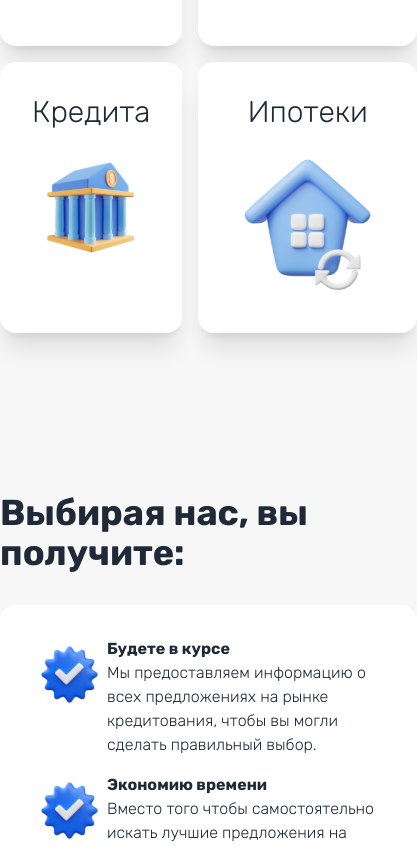
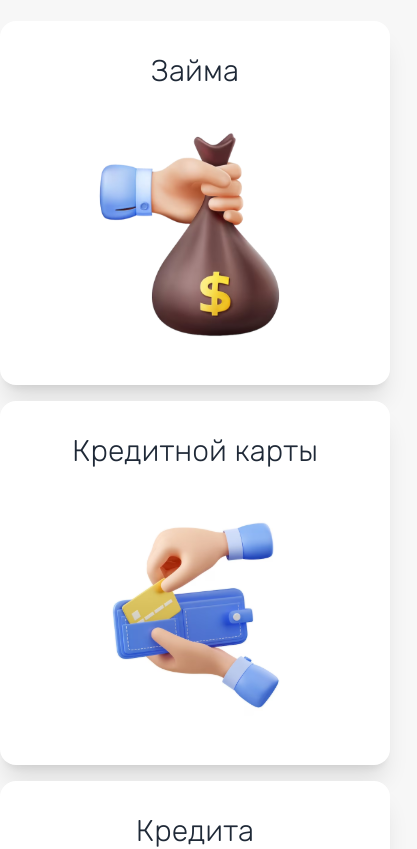
Before and after one commit to getBanki/getbanki.github.io, a Next.js app: page / in a window 390 px wide. Shown: the part 959-1808 px from the top of the page, 417 px wide, since content can reach past the window. Built offline with nearby package versions, Linux system fonts and the light colour scheme.

Commit message:
Add files via upload

```diff
--- a/components/app/pages/PageHome/OpportunityBlock/OpportunityBlock.scss
+++ b/components/app/pages/PageHome/OpportunityBlock/OpportunityBlock.scss
@@ -2,7 +2,7 @@
   &__card {
     display: grid;
     grid-template-columns: auto auto ;
-    max-width: 49rem;
-    margin-bottom: 1rem;
+    max-width: 45rem;
+    margin-bottom: 2rem;
   }
 }
--- a/components/app/pages/PageHome/OpportunityBlock/OpportunityBlock.tsx
+++ b/components/app/pages/PageHome/OpportunityBlock/OpportunityBlock.tsx
@@ -60,7 +60,7 @@ export const OpportunityBlock = observer(({nameAnchor}: IProps) => {
                                 dataAdvantages.map((data) => (
                                     <div  className='opportunity-block__card' key={nanoid()}>
                                    <div>
-                                       <Image  src={check} alt={'check'}/>
+                                       <Image  src={check} alt={'check'} height={48} width={48}/>
                                    </div>
                                         <div>
                                             <div className={rubik.className}>
--- a/components/app/pages/PageHome/PageHome.scss
+++ b/components/app/pages/PageHome/PageHome.scss
@@ -23,7 +23,10 @@
 
   &__block {
     height: 100vh;
-padding-top: 10rem;
+//padding-top: 10rem;
+  }
+  &__m{
+    margin-bottom: 10rem;
   }
 
 }
@@ -31,9 +34,7 @@ padding-top: 10rem;
 @media all and (max-width: 1023px) {
   .page-home {
 
-    &__block {
-      height: auto;
-    }
+
 
   }
 
--- a/components/app/pages/PageHome/PageHome.tsx
+++ b/components/app/pages/PageHome/PageHome.tsx
@@ -19,21 +19,22 @@ export const PageHome = observer(() => {
 
                 <Element name={'AdBlock'}>
                     <div className='page-home__block'>
+
                         <AdBlock nameAnchor={'AdBlock'}/>
                     </div>
                 </Element>
                 <Element name={'ServiceBlock'}>
-                    <div className='page-home__block'>
+                    <div className='page-home__m'>
                         <ServiceBlock nameAnchor={'ServiceBlock'}/>
                     </div>
                 </Element>
                 <Element name={'OpportunityBlock'}>
-                    <div className='page-home__block'>
+                    <div className='page-home__m'>
                         <OpportunityBlock nameAnchor={'OpportunityBlock'}/>
                     </div>
                 </Element>
                 <Element name={'PartnerBlock'}>
-                    <div className='page-home__block'>
+                    <div className='page-home__m'>
                         <PartnerBlock nameAnchor={'PartnerBlock'}/>
                     </div>
                 </Element>
--- a/components/app/pages/PageHome/ServiceBlock/ServiceBlock.scss
+++ b/components/app/pages/PageHome/ServiceBlock/ServiceBlock.scss
@@ -1,23 +1,23 @@
-.service-block{
-  &__choice{
-margin: auto 0;
+.service-block {
+  &__choice {
+    margin: auto 0;
   }
+
   &__cards {
     display: grid;
-    grid-template-columns: auto auto auto auto;
+    grid-template-columns: repeat(auto-fill, minmax(19rem, 1fr));
     gap: 1rem;
+
   }
 }
 
 @media all and (max-width: 1023px) {
-  .service-block{
+  .service-block {
 
-    &__cards {
-      grid-template-columns: auto auto ;
+
+    &__card{
+
     }
-    //&__card{
-    //  width: 12rem;
-    //}
   }
 
 }
--- a/components/app/pages/PageHome/ServiceBlock/ServiceBlock.tsx
+++ b/components/app/pages/PageHome/ServiceBlock/ServiceBlock.tsx
@@ -52,14 +52,15 @@ export const ServiceBlock = observer(({nameAnchor}:IProps) => {
                     <div className={`text-4xl ${rubik.className} mb-8`}>
                         Поможем с выбором
                     </div>
+                  <div className='service-block__cards-o'>
                       <div className='service-block__cards'>
                           {
                               dataChoice.map((data) => (
                                   <a key={nanoid()} href={data.href} className='card bg-base-100 service-block__card shadow-xl choice-card'>
                                       <div className='card-body'>
-                                        <div className='mx-auto text-center '>
+                                          <div className=' text-center '>
                                               <div className={`${rubikLight.className} mb-4 text-3xl`}>{data.title}</div>
-                                            <Image className='mx-auto' src={data.img} alt={data.title} />
+                                              <Image className='mx-auto' src={data.img} alt={data.title} width={248} height={248} />
                                           </div>
 
                                       </div>
@@ -68,6 +69,7 @@ export const ServiceBlock = observer(({nameAnchor}:IProps) => {
                           }
                       </div>
                   </div>
+                </div>
         )
     }
 )
```
Lines whose indentation alone changed are shown as unchanged.
